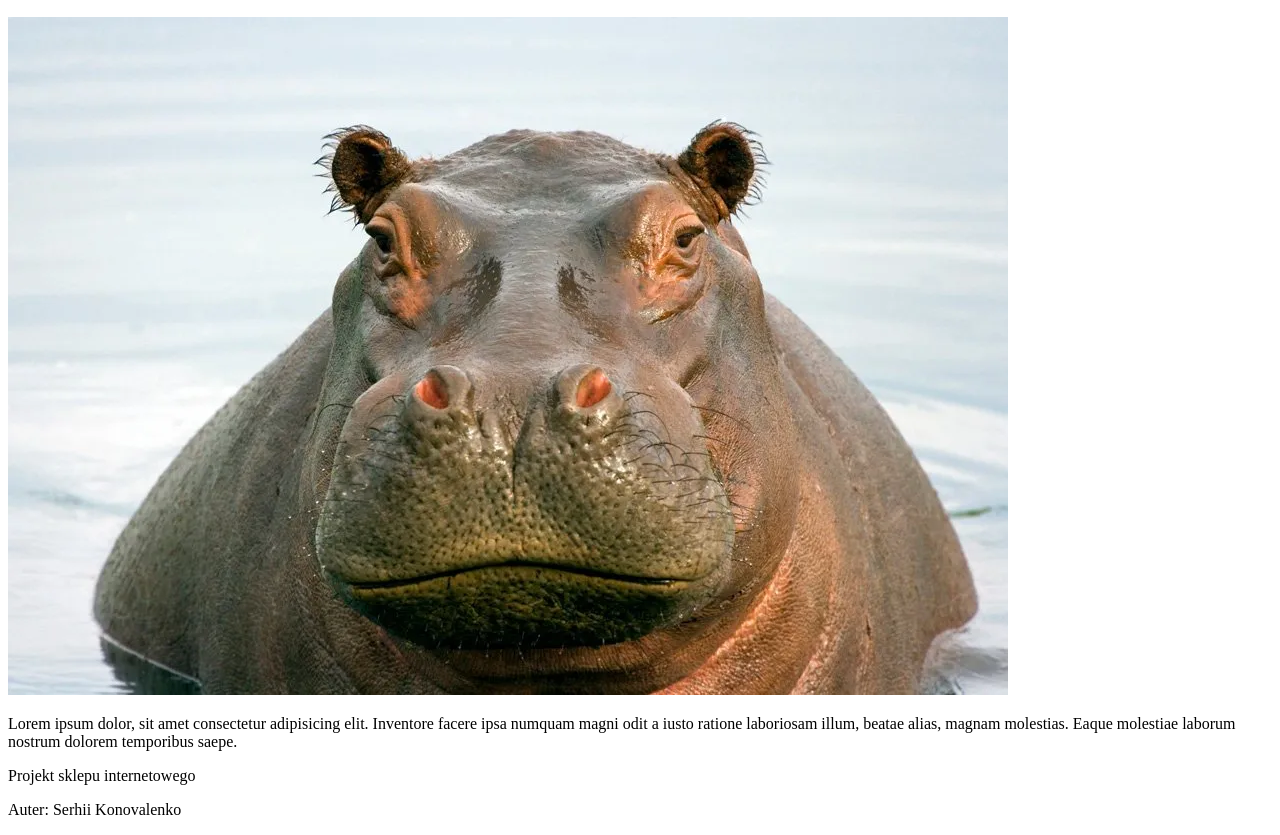
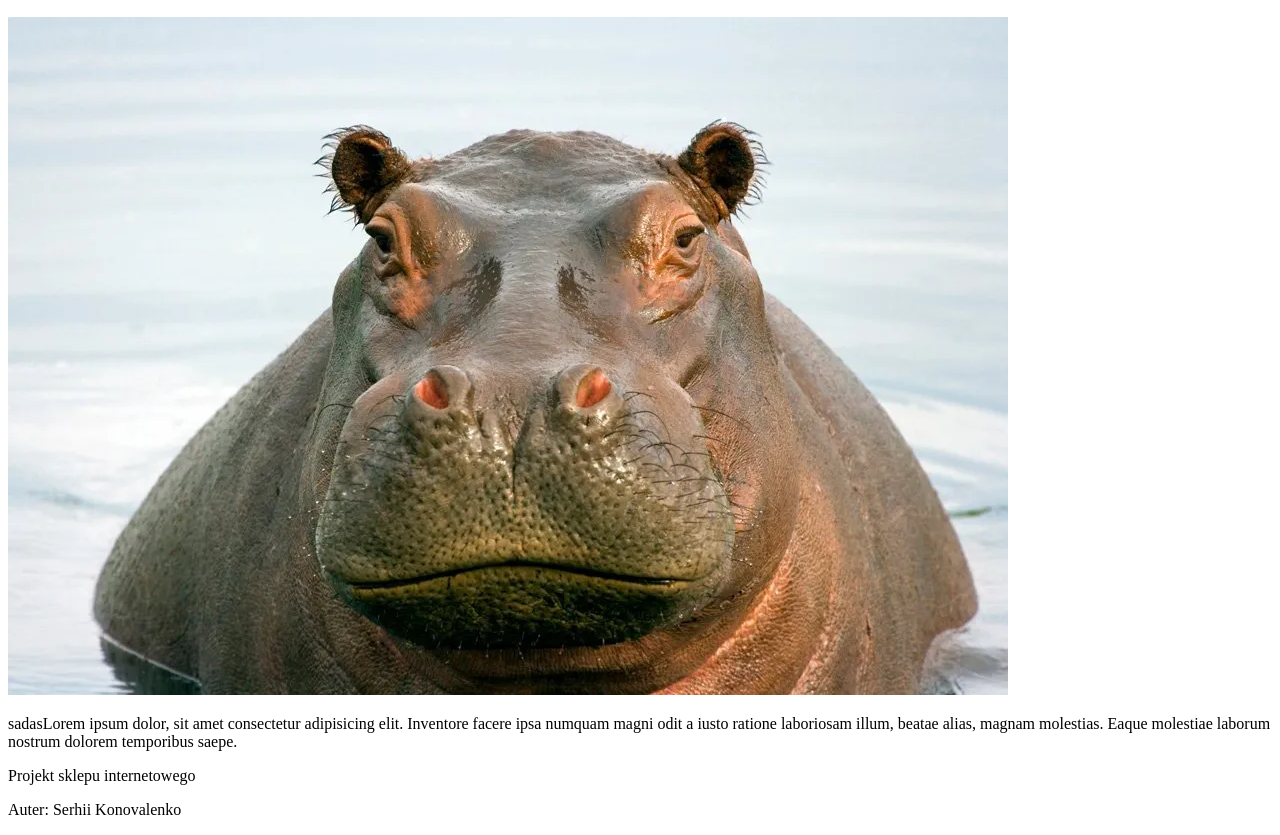
Before and after one commit to serhiiwwdq12/Shop-online, a plain HTML site: page index.html in a window 1280 px wide. Shown: the part 110-945 px from the top of the page. Drawn offline with Linux system fonts and the light colour scheme.

Commit message:
Merge branch Hippo

```diff
--- a/index.html
+++ b/index.html
@@ -14,7 +14,7 @@
 
             <h2>Hippo</h2>
             <img src="./img/Hippo.webp" alt="">
-            <p>Lorem ipsum dolor, sit amet consectetur adipisicing elit. Inventore facere ipsa numquam magni odit a iusto ratione laboriosam illum, beatae alias, magnam molestias. Eaque molestiae laborum nostrum dolorem temporibus saepe.</p>
+            <p>sadasLorem ipsum dolor, sit amet consectetur adipisicing elit. Inventore facere ipsa numquam magni odit a iusto ratione laboriosam illum, beatae alias, magnam molestias. Eaque molestiae laborum nostrum dolorem temporibus saepe.</p>
 
         </section>
     </main>
```
